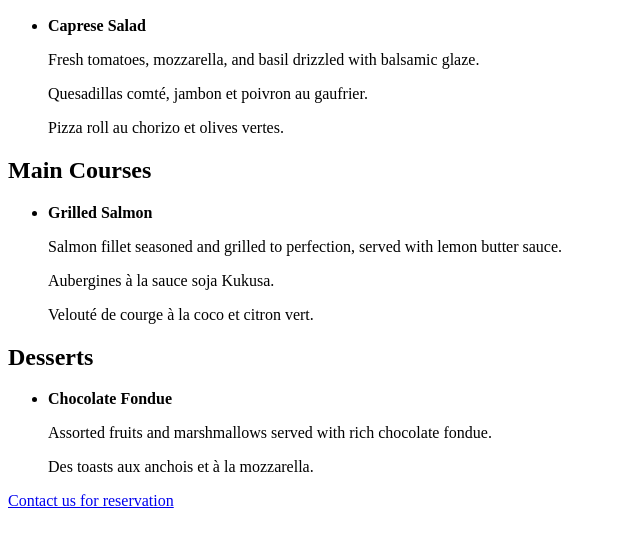
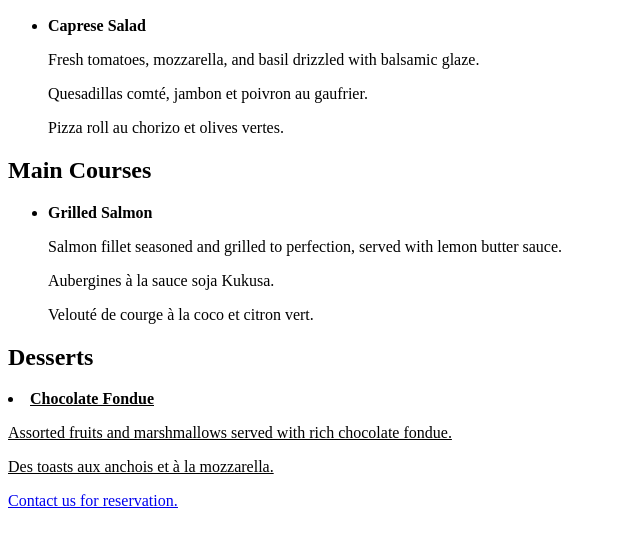
Before and after one commit to amal-mbarki/Delicious-Bites-Menu, a plain HTML site: page index.html in a window 1280 px wide. Shown: the part 110-654 px from the top of the page, without its empty margins (0-640 px from the left). Drawn offline with Linux system fonts and the light colour scheme.

Commit message:
Delicious Bites Menu

```diff
--- a/index.html
+++ b/index.html
@@ -1,11 +1,12 @@
 <!DOCTYPE html>
-<html lang="en">
+<htm lang="en">
+
     <head>
         <meta charset="UTF-8">
 
         <title>Delicious Bites Menu</title>
     </head>
-<body>
+    <bod>
         <h1>Delicious Bites Menu</h1>
         <h2>Appetizers</h2>
         <ul>
@@ -29,14 +30,20 @@
             </li>
         </ul>
         <h2>Desserts</h2>
-    <ul>
+        <u>
             <!--description desserts-->
             <li>
                 <strong>Chocolate Fondue</strong>
+
                 <p>Assorted fruits and marshmallows served with rich chocolate fondue.</p>
                 <p>Des toasts aux anchois et à la mozzarella.</p>
+
             </li>
+
             </ul>
-    <p><a href="contact.html">Contact us for reservation</a></p>
+
+            <p><a href="contact.html">Contact us for reservation.</a></p>
+
             </body>
+
             </html>
```
Lines whose indentation alone changed are shown as unchanged.
